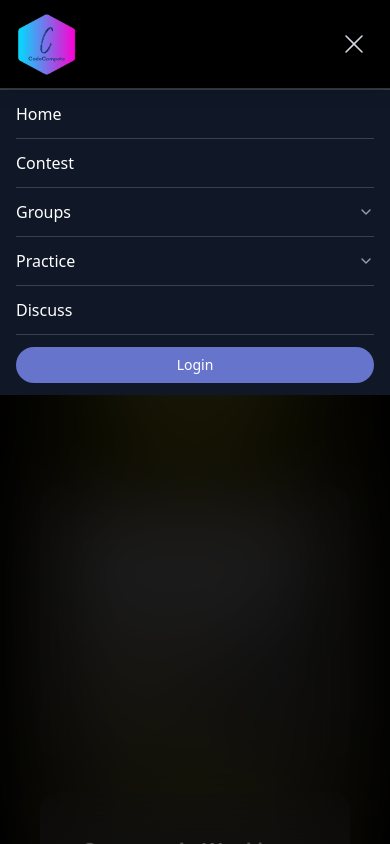
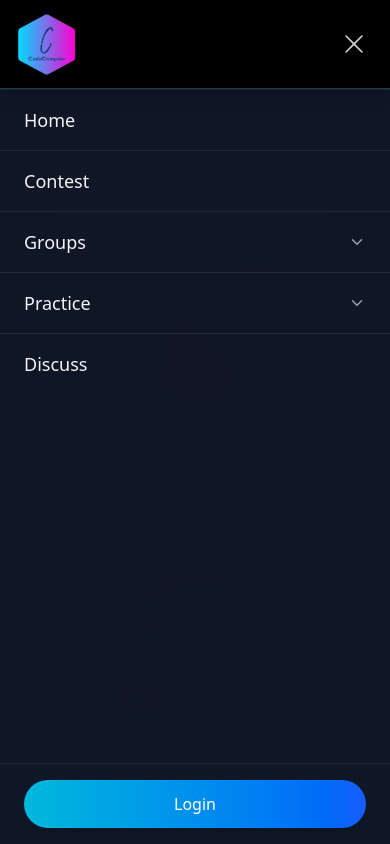
Before and after one commit to a-nuj1/CP-Application-Frontend, a React (Vite) app: page / in a window 390 px wide. Both pictures are taken after a click on the button 351 px from the left and 44 px from the top of the page. Shown: the top 844 px of the page. Built offline with nearby package versions, Linux system fonts and the light colour scheme; a web font is replaced by a local one.

Commit message:
fixed mobile version of new navbar

```diff
--- a/package.json
+++ b/package.json
@@ -21,6 +21,7 @@
     "bootstrap": "^5.3.3",
     "class-variance-authority": "^0.7.1",
     "clsx": "^2.1.1",
+    "framer-motion": "^12.7.4",
     "lucide-react": "^0.483.0",
     "postcss": "^8.5.1",
     "react": "^19.0.0",
--- a/src/components/Layout/Header/MobileMenu.jsx
+++ b/src/components/Layout/Header/MobileMenu.jsx
@@ -1,6 +1,7 @@
-import React, { useState, useEffect } from "react";
+import React, { useEffect, useState } from "react";
 import { Link } from "react-router-dom";
 import { FiChevronDown, FiChevronUp } from "react-icons/fi";
+import { motion, AnimatePresence } from "framer-motion";
 
 const MobileMenu = ({ isOpen, navItems, onClose }) => {
   const [openDropdownIndex, setOpenDropdownIndex] = useState(null);
@@ -9,7 +10,7 @@ const MobileMenu = ({ isOpen, navItems, onClose }) => {
     setOpenDropdownIndex(openDropdownIndex === index ? null : index);
   };
 
-  // Close menu when resizing to desktop
+  // Close the dropdown when clicking outside of it
   useEffect(() => {
     const handleResize = () => {
       if (window.innerWidth >= 1024 && isOpen) {
@@ -25,42 +26,54 @@ const MobileMenu = ({ isOpen, navItems, onClose }) => {
 
   return (
     <div
-      className="fixed inset-0 z-40 bg-black/40 backdrop-blur-2xl"
+      className="fixed inset-0 z-40 bg-black/60 backdrop-blur-lg overflow-y-auto"
       style={{ top: "89px" }}
     >
-      <div className="bg-gray-900 border-t border-gray-700 w-full px-4">
-        <ul className="divide-y divide-gray-700">
+      <div className="bg-gray-900/95 border-t border-cyan-500/20 w-full min-h-full pb-20">
+        <ul className="divide-y divide-gray-700/50">
           {navItems.map((item, index) => (
-            <li key={index}>
+            <li key={index} className="px-6">
               <div className="flex flex-col">
                 {item.dropdown ? (
                   <>
                     <button
                       onClick={() => toggleDropdown(index)}
-                      className="flex items-center justify-between py-3 text-base text-white w-full"
+                      className="flex items-center justify-between py-4 text-lg font-medium text-gray-100 w-full hover:text-cyan-400 transition-colors"
                     >
                       <span>{item.label}</span>
                       {openDropdownIndex === index ? (
-                        <FiChevronUp className="text-gray-400" />
+                        <FiChevronUp className="text-cyan-400" />
                       ) : (
                         <FiChevronDown className="text-gray-400" />
                       )}
                     </button>
 
+                    <AnimatePresence>
                       {openDropdownIndex === index && (
-                      <div className="pb-2 pl-4 space-y-3">
+                        <motion.div
+                          initial={{ opacity: 0, height: 0 }}
+                          animate={{ opacity: 1, height: "auto" }}
+                          exit={{ opacity: 0, height: 0 }}
+                          transition={{ duration: 0.2 }}
+                          className="overflow-hidden"
+                        >
+                          <div className="pb-3 pl-2 space-y-3">
                             {item.dropdown.map((subItem, subIndex) => (
                               <Link
                                 key={subIndex}
                                 to={subItem.href}
-                            className="block py-2 text-gray-300 hover:text-white transition-colors text-sm"
+                                className="block py-3 px-4 rounded-lg bg-gray-800/50 hover:bg-gray-800 transition-all group"
                                 onClick={onClose}
                               >
                                 <div className="flex items-start">
-                              <div className="mr-3 mt-0.5">{subItem.icon}</div>
+                                  <div className="text-cyan-400 mr-3 mt-0.5 group-hover:scale-110 transition-transform">
+                                    {subItem.icon}
+                                  </div>
                                   <div>
-                                <h4 className="font-medium">{subItem.title}</h4>
-                                <p className="text-xs text-gray-400 mt-0.5">
+                                    <h4 className="font-medium text-white group-hover:text-cyan-300 transition-colors">
+                                      {subItem.title}
+                                    </h4>
+                                    <p className="text-sm text-gray-400 mt-1 group-hover:text-gray-300">
                                       {subItem.subtitle}
                                     </p>
                                   </div>
@@ -68,12 +81,14 @@ const MobileMenu = ({ isOpen, navItems, onClose }) => {
                               </Link>
                             ))}
                           </div>
+                        </motion.div>
                       )}
+                    </AnimatePresence>
                   </>
                 ) : (
                   <Link
                     to={item.href}
-                    className="py-3 text-base text-white block"
+                    className="py-4 text-lg font-medium text-gray-100 hover:text-cyan-400 transition-colors block"
                     onClick={onClose}
                   >
                     {item.label}
@@ -84,10 +99,10 @@ const MobileMenu = ({ isOpen, navItems, onClose }) => {
           ))}
         </ul>
 
-        <div className="px-0 py-3 border-t border-gray-700">
+        <div className="fixed bottom-0 left-0 right-0 px-6 py-4 border-t border-gray-700/50 bg-gray-900">
           <Link
             to="/login"
-            className="block w-full text-center bg-[#6674cc] hover:bg-[#3e477d] text-white font-medium rounded-full px-4 py-2 text-sm"
+            className="block w-full text-center bg-gradient-to-r from-cyan-500 to-blue-600 hover:from-cyan-600 hover:to-blue-700 text-white font-medium rounded-full px-6 py-3 shadow-lg hover:shadow-cyan-500/20 transition-all"
             onClick={onClose}
           >
             Login
@@ -98,4 +113,5 @@ const MobileMenu = ({ isOpen, navItems, onClose }) => {
   );
 };
 
+
 export default MobileMenu;
```
Also changed, not shown: 1 other file (tests, documents, lock files or other folders). Lines whose indentation alone changed are shown as unchanged.
